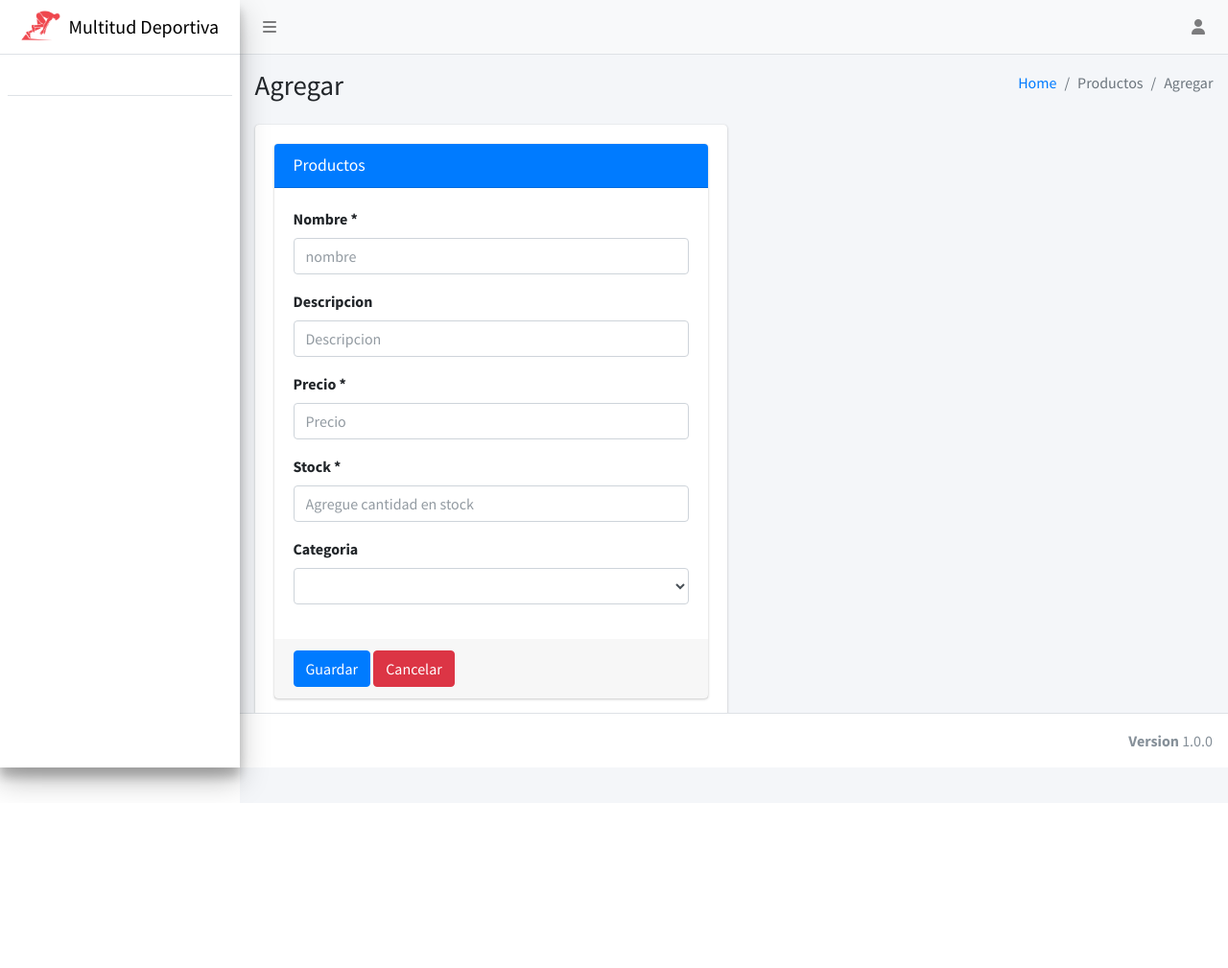
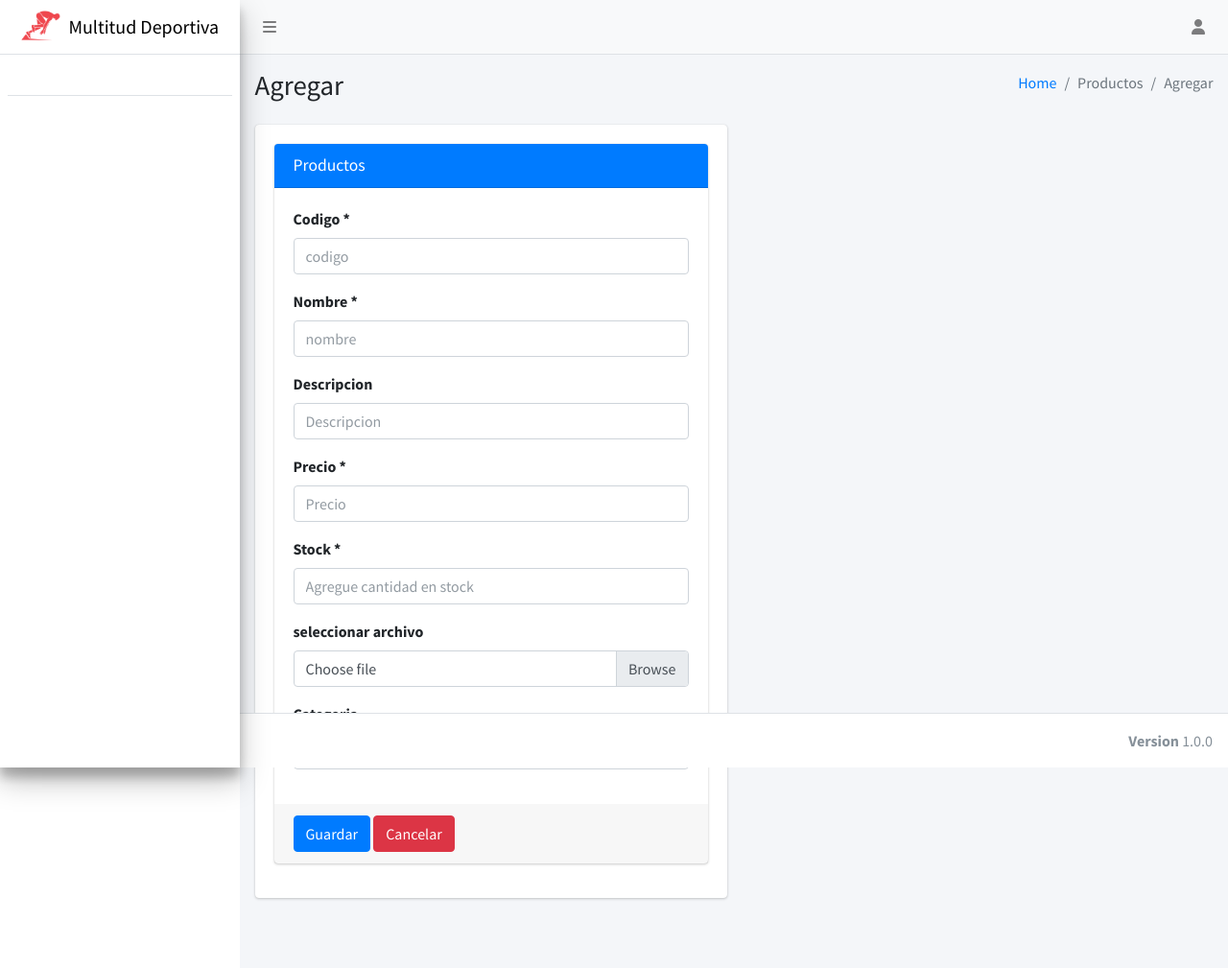
Before and after one commit to aspeti/tienda, a CodeIgniter app: page /tienda/index.php/productos/add in a window 1280 px wide. Shown: the whole page at 96% size. Before the commit the page ends 837 px from the top, so only its background shows below. Run offline with CodeIgniter, Linux system fonts and the light colour scheme; tables that the repository leaves empty hold one stand-in row (values such as "Sample post"); lists and menus that the app fills with data are empty; some libraries are stand-ins or nearby versions.

Commit message:
upload files into product

```diff
--- a/application/config/autoload.php
+++ b/application/config/autoload.php
@@ -89,7 +89,7 @@ $autoload['drivers'] = array();
 |
 |	$autoload['helper'] = array('url', 'file');
 */
-$autoload['helper'] = array('url');
+$autoload['helper'] = array('url','form');
 
 /*
 | -------------------------------------------------------------------
--- a/application/controllers/productos.php
+++ b/application/controllers/productos.php
@@ -38,13 +38,41 @@ class Productos extends CI_Controller {
         $descripcion = $this->input->post("descripcion");
         $precio = $this->input->post("precio");
 		$stock = $this->input->post("stock");
+		$codigo = $this->input->post("codigo");
         $id_categoria = $this->input->post("idCategoria");
+
+
+
+
+
+	//	$imgPath = '/assets/img/productos/'.$idProductoImg;
+
+		$config['upload_path'] = './assets/img/productos/';
+		$config['allowed_types'] = 'jpeg|jpg|png';
+		$config['file_name'] = $idProductoImg;
+		$config['max_size']     = '100';
+		$config['max_width'] = '1024';
+		$config['max_height'] = '768';
+		$config['overwrite'] = TRUE;
+
+		$this->load->library('upload', $config);
+
+
+		if ($this->upload->do_upload('customFile')) {
+			// Archivo subido exitosamente
+			$file_info = $this->upload->data();
+			$file_type = $file_info['image_type'];
+		}
+		$idProductoImg = $this->Producto_model->getLastId();
+		$imgPath = '/assets/img/productos/'.$idProductoImg.'.'.$file_type;
+
 
 			//echo ($nombre.'-'.$apellido.'-'.$ci.'-'.$direccion.'-'.$celular.'-'.$email.'-'.$id_rol.'*'.md5($password));
 
-		$this->form_validation->set_rules("nombre", "Nombre", "required|alpha|min_length[3]|max_length[20]|is_unique[producto.nombre]");
+		$this->form_validation->set_rules("nombre", "Nombre", "required|alpha_numeric_spaces|min_length[3]|max_length[20]");
 		$this->form_validation->set_rules("precio", "Precio", "required|numeric");
-		$this->form_validation->set_rules("stock", "Stock", "trim|numeric|required|min_length[4]|max_length[4]");
+		$this->form_validation->set_rules("codigo", "Codigo", "required|alpha_dash|is_unique[producto.codigo]");
+		$this->form_validation->set_rules("stock", "Stock", "trim|numeric|required|max_length[4]");
 
 		if($this->form_validation->run()){
 
@@ -53,6 +81,8 @@ class Productos extends CI_Controller {
 					'descripcion'=> $descripcion,
 					'precio'=> $precio,
 					'stock'=> $stock,
+					'codigo'=> $codigo,
+					'img'=> $imgPath,
 					'eliminado' => "0",
 					'id_categoria' => $id_categoria,
 					'fecha_creacion' => date('Y-m-d H:i:s'),
@@ -95,22 +125,43 @@ class Productos extends CI_Controller {
         $descripcion = $this->input->post("descripcion");
         $precio = $this->input->post("precio");
 		$stock = $this->input->post("stock");
+		$codigo = $this->input->post("codigo");
         $id_categoria = $this->input->post("idCategoria");
 
 		//echo $id." ".$nombre." ".$descripcion; //to make test
 
+		$config['upload_path'] = './assets/img/productos/';
+		$config['allowed_types'] = 'jpeg|jpg|png';
+		$config['file_name'] = $id;
+		$config['max_size']  = '100';
+		$config['max_width'] = '1024';
+		$config['max_height'] = '768';
+		$config['overwrite'] = TRUE;
+
+		$this->load->library('upload', $config);
+
+		if ($this->upload->do_upload('customFile')) {
+			// Archivo subido exitosamente
+			$file_info = $this->upload->data();
+			$file_type = $file_info['image_type'];
+		}
+
+		$imgPath = '/assets/img/productos/'.$id.'.'.$file_type;
+
 		$productoActual = $this->Producto_model->getProductoById($id);
 
-		if($nombre == $productoActual->nombre){
+		if($codigo == $productoActual->codigo){
 			$unique = '';
 		}
 		else{
-			$unique = '|is_unique[producto.nombre]';
+			$unique = '|is_unique[producto.codigo]';
 		}
+		$this->form_validation->set_rules("nombre", "Nombre", "required|alpha_numeric_spaces|min_length[3]|max_length[20]".$unique);
+		$this->form_validation->set_rules("precio", "Precio", "required|numeric");
+		$this->form_validation->set_rules("stock", "Stock", "trim|numeric|required|max_length[4]");
+		$this->form_validation->set_rules("codigo", "Codigo", "required|alpha_dash".$unique);
 
-		$this->form_validation->set_rules("nombre", "Nombre", "required|alpha|min_length[3]|max_length[20]".$unique);
-		$this->form_validation->set_rules("precio", "Precio", "required|numeric");
-		$this->form_validation->set_rules("stock", "Stock", "trim|numeric|required|min_length[4]|max_length[4]");
+
 
 		if($this->form_validation->run()){
 
@@ -119,12 +170,15 @@ class Productos extends CI_Controller {
 					'descripcion' => $descripcion,
 					'precio' => $precio,
 					'stock'=> $stock,
+					'codigo'=> $codigo,
+					'img'=> $imgPath,
 					'id_categoria' => $id_categoria,
 					'fecha_actualizacion' => date('Y-m-d H:i:s')
 				);
 
 				if($this->Producto_model->update($id, $data)){
 					redirect(base_url()."productos");
+
 				}else{
 					$this->session->set_flashdata("Error","No se pudo actualizar el registro");
 					redirect(base_url()."productos/edit/".$id);
--- a/application/models/Producto_model.php
+++ b/application/models/Producto_model.php
@@ -31,5 +31,25 @@ class Producto_model extends CI_Model {
         return $this->db->update("producto", $data);
     }
 
+    public function getLastId() {
+        // Consulta para obtener el último ID registrado
+            $this->db->select('id_producto');
+            $this->db->from('producto');
+            $this->db->order_by('id_producto', 'DESC');
+            $this->db->limit(1);
+            $query = $this->db->get();
+
+            if ($query->num_rows() > 0) {
+            // Si hay registros en la tabla
+                $row = $query->row();
+                $ultimo_id = $row->id_producto;
+                $proximo_id = $ultimo_id + 1;
+            } else {
+            // Si no hay registros en la tabla (por ejemplo, tabla vacía)
+                $proximo_id = 1;
+            }
+
+            return $proximo_id;
+    }
 
 }
--- a/application/views/admin/productos/add.php
+++ b/application/views/admin/productos/add.php
@@ -44,8 +44,14 @@
 
 
               <!-- form start -->
-              <form action="<?php echo base_url();?>productos/insert" method="POST">
+              <form action="<?php echo base_url();?>productos/insert" method="POST" enctype="multipart/form-data">
                 <div class="card-body">
+                  <div class="form-group">
+                    <label for="codigo">Codigo *</label>
+                    <input type="text" class="form-control <?php echo !empty(form_error("codigo")) ? 'is-invalid':' ';?>" placeholder="codigo" id="codigo" name="codigo"
+                          value="<?php echo set_value("codigo");?>">
+                    <?php echo form_error("codigo","<span class='help-block'>","</span>")?>
+                  </div>
                   <div class="form-group">
                     <label for="nombre">Nombre *</label>
                     <input type="text" class="form-control <?php echo !empty(form_error("nombre")) ? 'is-invalid':' ';?>" placeholder="nombre" id="nombre" name="nombre"
@@ -67,6 +73,15 @@
                     <input type="text" class="form-control <?php echo !empty(form_error("stock")) ? 'is-invalid':' ';?>" placeholder="Agregue cantidad en stock" id="stock" name="stock"
                           value="<?php echo set_value("stock");?>">
                           <?php echo form_error("stock","<span class='help-block'>","</span>")?>
+                  </div>
+                  <div class="form-group">
+                    <label for="exampleInputFile">seleccionar archivo</label>
+                    <div class="input-group">
+                      <div class="custom-file">
+                        <input type="file" class="custom-file-input" id="exampleInputFile" name="customFile">
+                        <label class="custom-file-label" for="exampleInputFile">Choose file</label>
+                      </div>
+                    </div>
                   </div>
                   <div class="form-group">
                     <label for="idCategoria">Categoria</label>
--- a/application/views/admin/productos/list.php
+++ b/application/views/admin/productos/list.php
@@ -38,10 +38,12 @@
                   <thead>
                   <tr>
                     <th>#</th>
+                    <th>Codigo</th>
                     <th>Nombre</th>
                     <th>Descripcion</th>
                     <th>Precio</th>
                     <th>Stock</th>
+                    <th>img</th>
                     <th>Categoria</th>
                     <th>Acciones</th>
                   </tr>
@@ -52,10 +54,12 @@
                       <?php foreach($productos as $producto):?>
                                 <tr>
                                   <td><?php echo $cont;?></td>
+                                  <td><?php echo $producto->codigo;?></td>
                                   <td><?php echo $producto->nombre;?></td>
                                   <td><?php echo $producto->descripcion;?></td>
                                   <td><?php echo $producto->precio;?></td>
                                   <td><?php echo $producto->stock;?></td>
+                                  <td><?php echo $producto->img;?></td>
                                   <td><?php echo $producto->categoria;?></td>
                                   <td>
                                       <div class="btn-group">
@@ -75,10 +79,12 @@
 
                   <tr>
                     <th>#</th>
+                    <th>Codigo</th>
                     <th>Nombre</th>
                     <th>Descripcion</th>
                     <th>Precio</th>
                     <th>Stock</th>
+                    <th>img</th>
                     <th>Categoria</th>
                     <th>Acciones</th>
                   </tr>
--- a/application/views/admin/productos/view.php
+++ b/application/views/admin/productos/view.php
@@ -1,6 +1,9 @@
+<p><Strong>Codigo:</Strong> <?php echo $producto->codigo;?></p>
 <p><Strong>Nombre:</Strong> <?php echo $producto->nombre;?></p>
 <p><Strong>Descripcion:</Strong> <?php echo $producto->descripcion;?></p>
 <p><Strong>Precio:</Strong> <?php echo $producto->precio;?></p>
 <p><Strong>Stock Disponible:</Strong> <?php echo $producto->stock;?></p>
 <p><Strong>Fecha Creacion:</Strong> <?php echo $producto->fecha_creacion;?></p>
 <p><Strong>Fecha Actualizacion:</Strong> <?php echo $producto->fecha_actualizacion;?></p>
+
+<img src="<?php echo base_url().$producto->img;?>"/>
```
Also changed, not shown: application/views/admin/productos/edit.php (+16 -1 lines).
